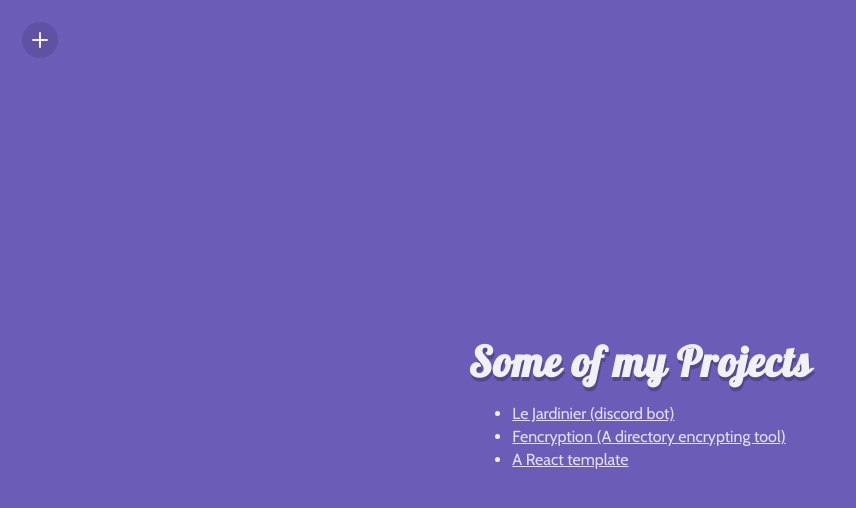
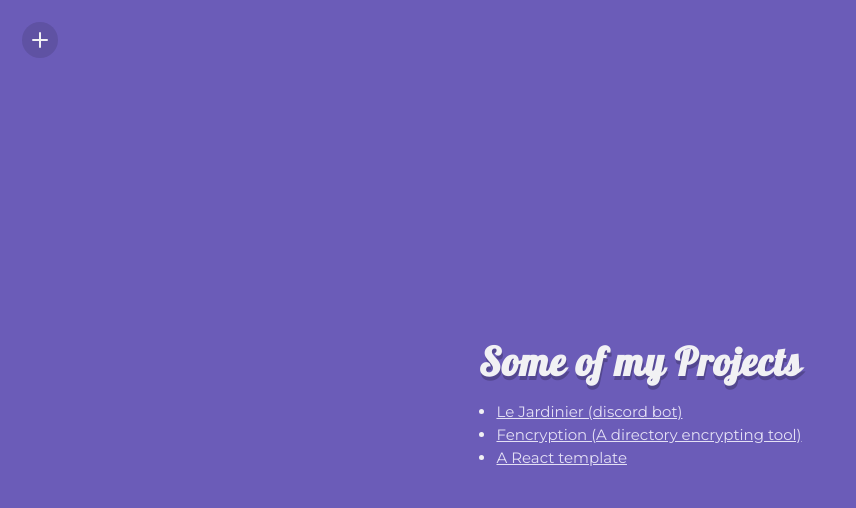
Before and after one commit to valflrt/valflrt.dev, a React app: page /#/projects in a window 1280 px wide. Shown: the top 508 px of the page, without its empty margins (0-856 px from the left). Built offline with nearby package versions, Linux system fonts and the light colour scheme.

Commit message:
Change default font from Cabin to Montserrat

```diff
--- a/src/index.scss
+++ b/src/index.scss
@@ -64,10 +64,10 @@ body {
     0 3px 3px rgba(36, 31, 61, 0.025);
 }
 
-@import url("https://fonts.googleapis.com/css2?family=Cabin&family=Lobster&family=Roboto+Mono&display=swap");
+@import url("https://fonts.googleapis.com/css2?family=Montserrat&family=Lobster&family=Roboto+Mono&display=swap");
 
 html {
-  font-size: 16px;
+  font-size: 15px;
 }
 
 #root {
@@ -78,7 +78,7 @@ html {
 
   color: var(--monochrome-tone-095);
   background-color: var(--primary-tone-050);
-  font-family: "Cabin", "Segoe UI", Tahoma, Geneva, Verdana, sans-serif;
+  font-family: "Montserrat", "Segoe UI", Tahoma, Geneva, Verdana, sans-serif;
   overflow: hidden auto;
   scroll-behavior: smooth;
 }
```
